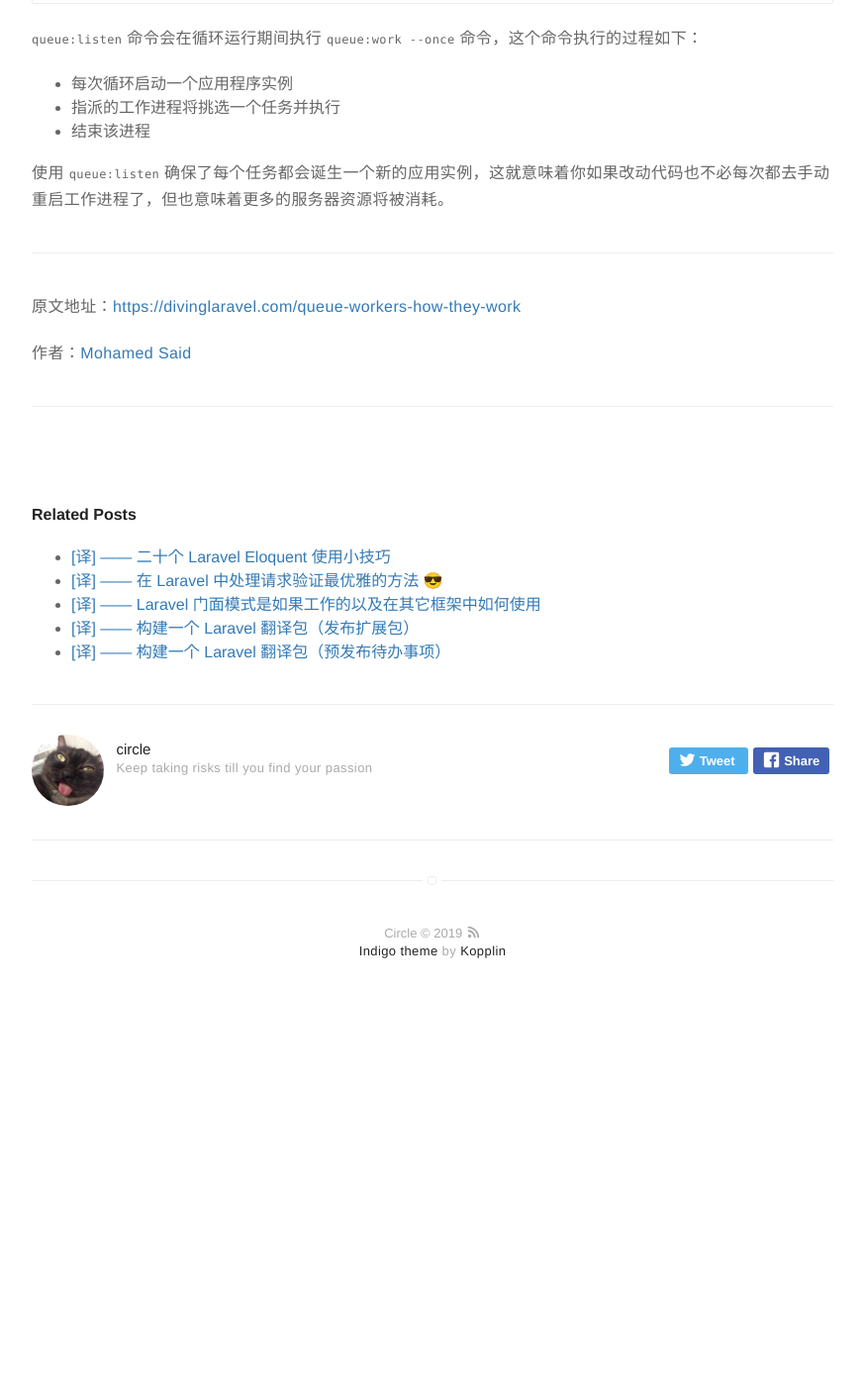
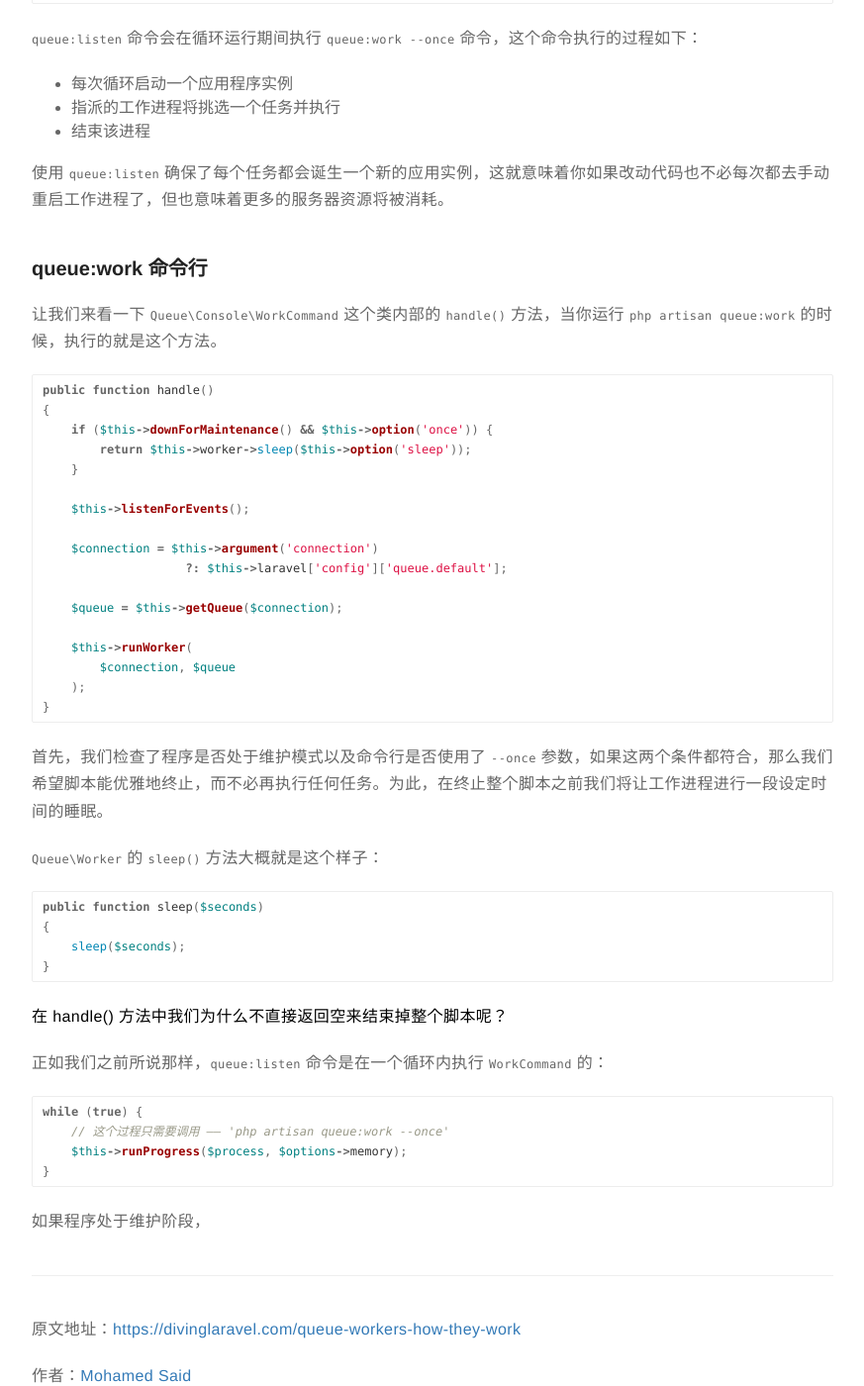
Before and after one commit to rust17/blog, a Jekyll site: the page built from _posts/second/2019-04-24-queue-workers-how-they-work.markdown, in a window 1280 px wide and 1400 px high, scrolled down 785 px. Shown: the whole window at 99% size, without its empty margins (203-1076 px from the left). Built offline with Jekyll 4.4.1, drawn with Linux system fonts in a browser that asks for light colours; before the commit the page ends 1818 px from its top, so only the background shows below that.

Commit message:
update article ueue-workers-how-they-work

````diff
--- a/_posts/second/2019-04-24-queue-workers-how-they-work.markdown
+++ b/_posts/second/2019-04-24-queue-workers-how-they-work.markdown
@@ -43,6 +43,54 @@ php artisan queue:listen
 
 使用 `queue:listen` 确保了每个任务都会诞生一个新的应用实例，这就意味着你如果改动代码也不必每次都去手动重启工作进程了，但也意味着更多的服务器资源将被消耗。
 
+### queue:work 命令行
+
+让我们来看一下 `Queue\Console\WorkCommand` 这个类内部的 `handle()` 方法，当你运行 `php artisan queue:work` 的时候，执行的就是这个方法。
+
+```php
+public function handle()
+{
+    if ($this->downForMaintenance() && $this->option('once')) {
+        return $this->worker->sleep($this->option('sleep'));
+    }
+
+    $this->listenForEvents();
+
+    $connection = $this->argument('connection')
+                    ?: $this->laravel['config']['queue.default'];
+
+    $queue = $this->getQueue($connection);
+
+    $this->runWorker(
+        $connection, $queue
+    );
+}
+```
+
+首先，我们检查了程序是否处于维护模式以及命令行是否使用了 `--once` 参数，如果这两个条件都符合，那么我们希望脚本能优雅地终止，而不必再执行任何任务。为此，在终止整个脚本之前我们将让工作进程进行一段设定时间的睡眠。
+
+`Queue\Worker` 的 `sleep()` 方法大概就是这个样子：
+
+```php
+public function sleep($seconds)
+{
+    sleep($seconds);
+}
+```
+
+**在 handle() 方法中我们为什么不直接返回空来结束掉整个脚本呢？**
+
+正如我们之前所说那样，`queue:listen` 命令是在一个循环内执行 `WorkCommand` 的：
+
+```php
+while (true) {
+    // 这个过程只需要调用 —— 'php artisan queue:work --once'
+    $this->runProgress($process, $options->memory);
+}
+```
+
+如果程序处于维护阶段，
+
 
 ---
 原文地址：[https://divinglaravel.com/queue-workers-how-they-work](https://divinglaravel.com/queue-workers-how-they-work)
````
